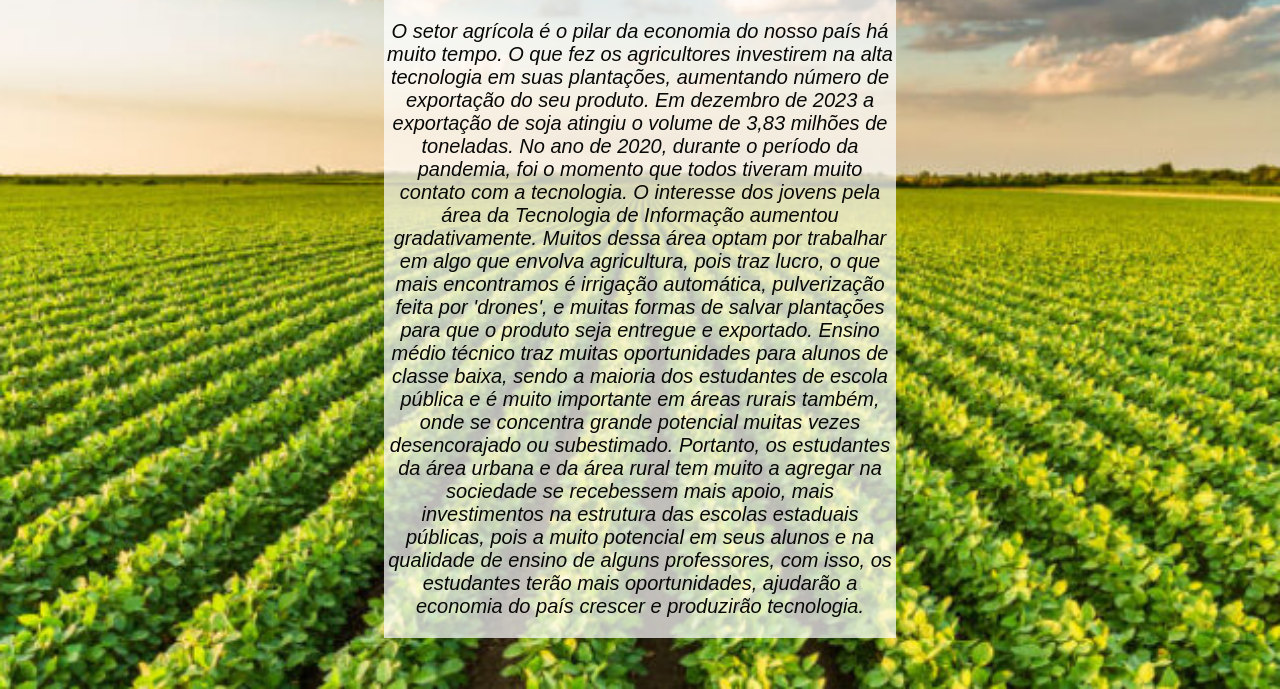
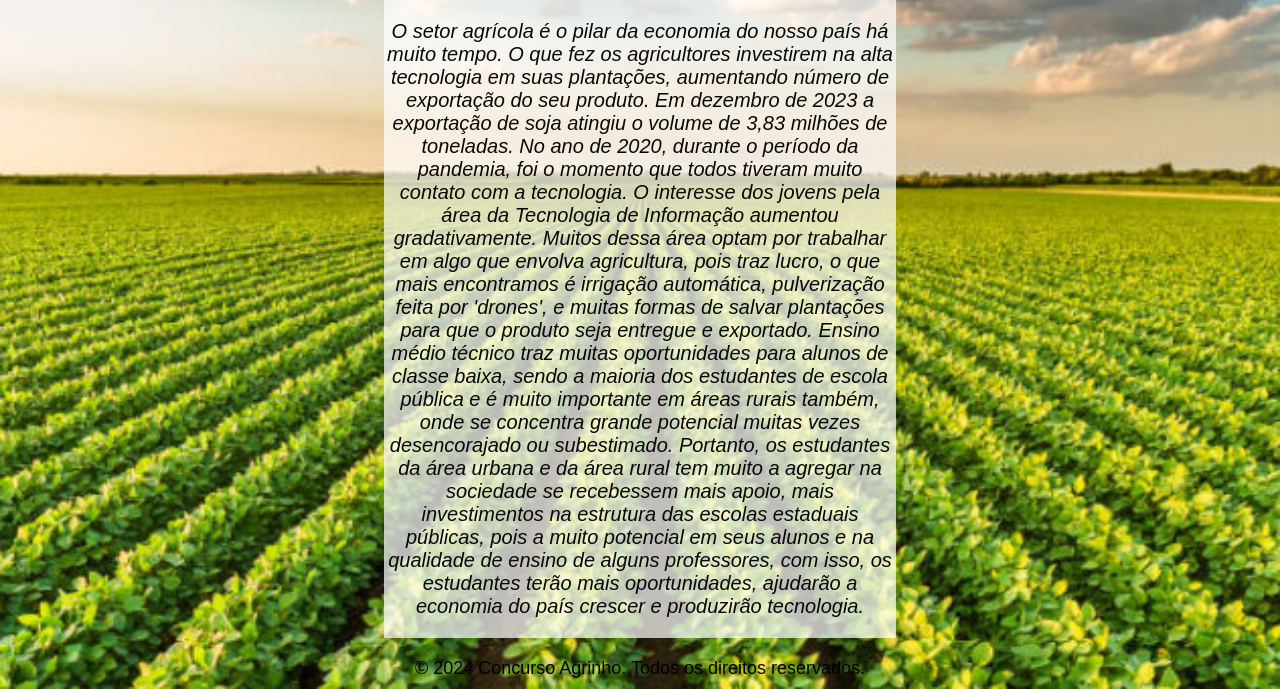
Before and after one commit to beatriz-design/Concurso-Agrinho, a plain HTML site: page Agrinho/index.html in a window 1280 px wide. Shown: the part 111-800 px from the top of the page. Drawn offline with Linux system fonts and the light colour scheme.

Commit message:
Update index.html

```diff
--- a/Agrinho/index.html
+++ b/Agrinho/index.html
@@ -9,7 +9,11 @@
 <body>
     <h1>Oportunidades do Campo</h1>
     <p>O setor agrícola é o pilar da economia do nosso país há muito tempo. O que fez os agricultores investirem na alta tecnologia em suas plantações, aumentando    número de exportação do seu produto. Em dezembro de 2023 a exportação de soja atingiu o volume de 3,83 milhões de toneladas.
-        No ano de 2020, durante o período da pandemia, foi o momento que todos tiveram muito contato com a tecnologia. O interesse dos jovens pela área da Tecnologia de Informação aumentou gradativamente. Muitos dessa área optam por trabalhar em algo que envolva agricultura, pois traz lucro, o que mais encontramos é irrigação automática, pulverização feita por 'drones', e muitas formas de salvar plantações para que o produto seja entregue e exportado. Ensino médio técnico traz muitas oportunidades para alunos de classe baixa, sendo a maioria dos estudantes de escola pública e é muito importante em áreas rurais também, onde se concentra grande potencial muitas vezes desencorajado ou subestimado.
+        No ano de 2020, durante o período da pandemia, foi o momento que todos tiveram muito contato com a tecnologia. O interesse dos jovens pela área da Tecnologia de Informação aumentou gradativamente. Muitos dessa área optam por trabalhar em algo que envolva agricultura, pois traz lucro,
+        o que mais encontramos é irrigação automática, pulverização feita por 'drones', e muitas formas de salvar plantações para que o produto seja entregue e exportado. Ensino médio técnico traz muitas oportunidades para alunos de classe baixa, sendo a maioria dos estudantes de escola pública e é muito importante em áreas rurais também, onde se concentra grande potencial muitas vezes desencorajado ou subestimado.
         Portanto, os estudantes da área urbana e da área rural tem muito a agregar na sociedade se recebessem mais apoio, mais investimentos na estrutura das escolas estaduais públicas, pois a muito potencial em seus alunos e na qualidade de ensino de alguns professores, com isso, os estudantes terão mais oportunidades, ajudarão a economia do país crescer e produzirão tecnologia. </p>
+        <footer>
+            &copy; 2024 Concurso Agrinho. Todos os direitos reservados.
+        </footer>
 </body>
 </html>
```
